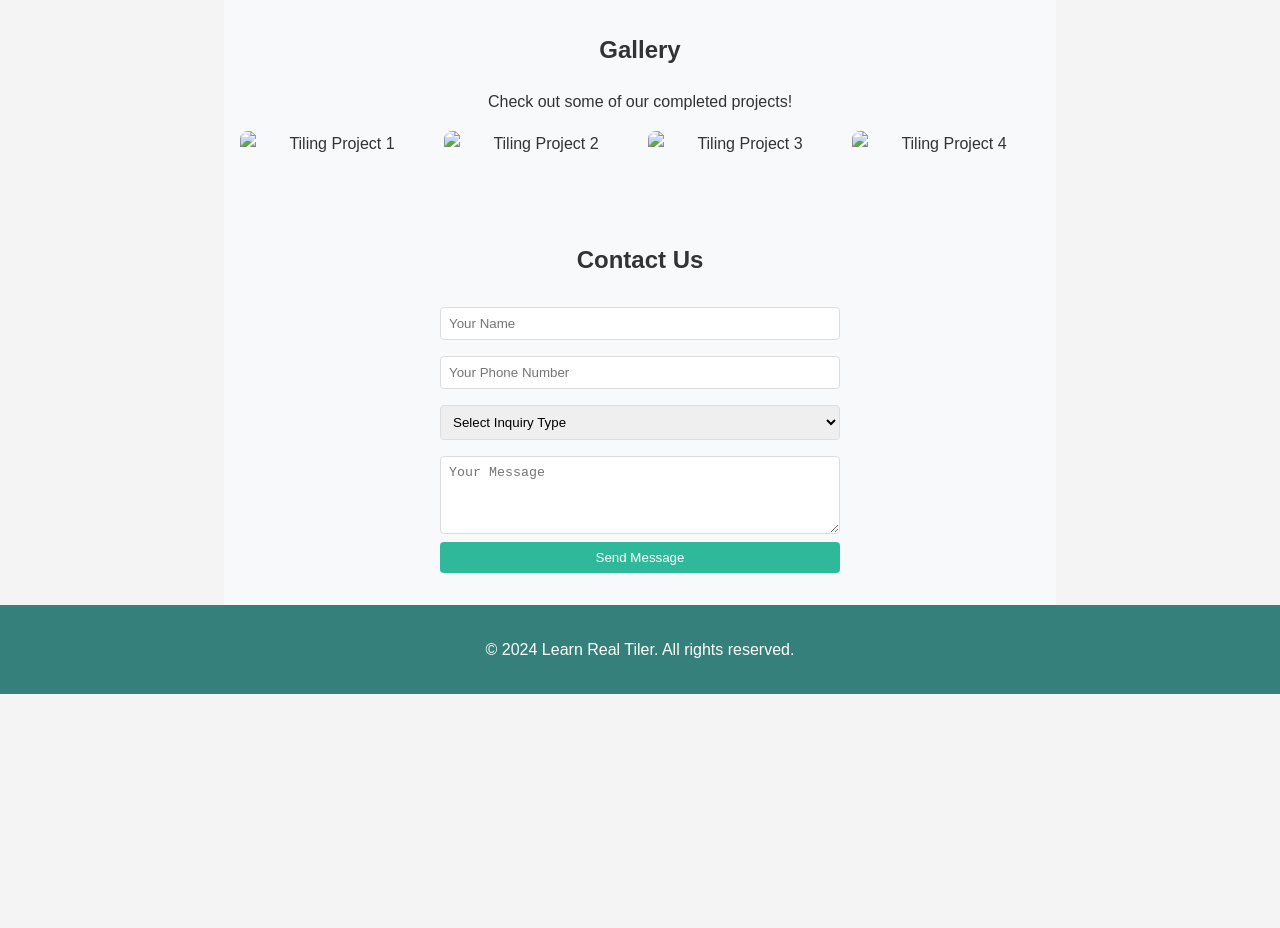
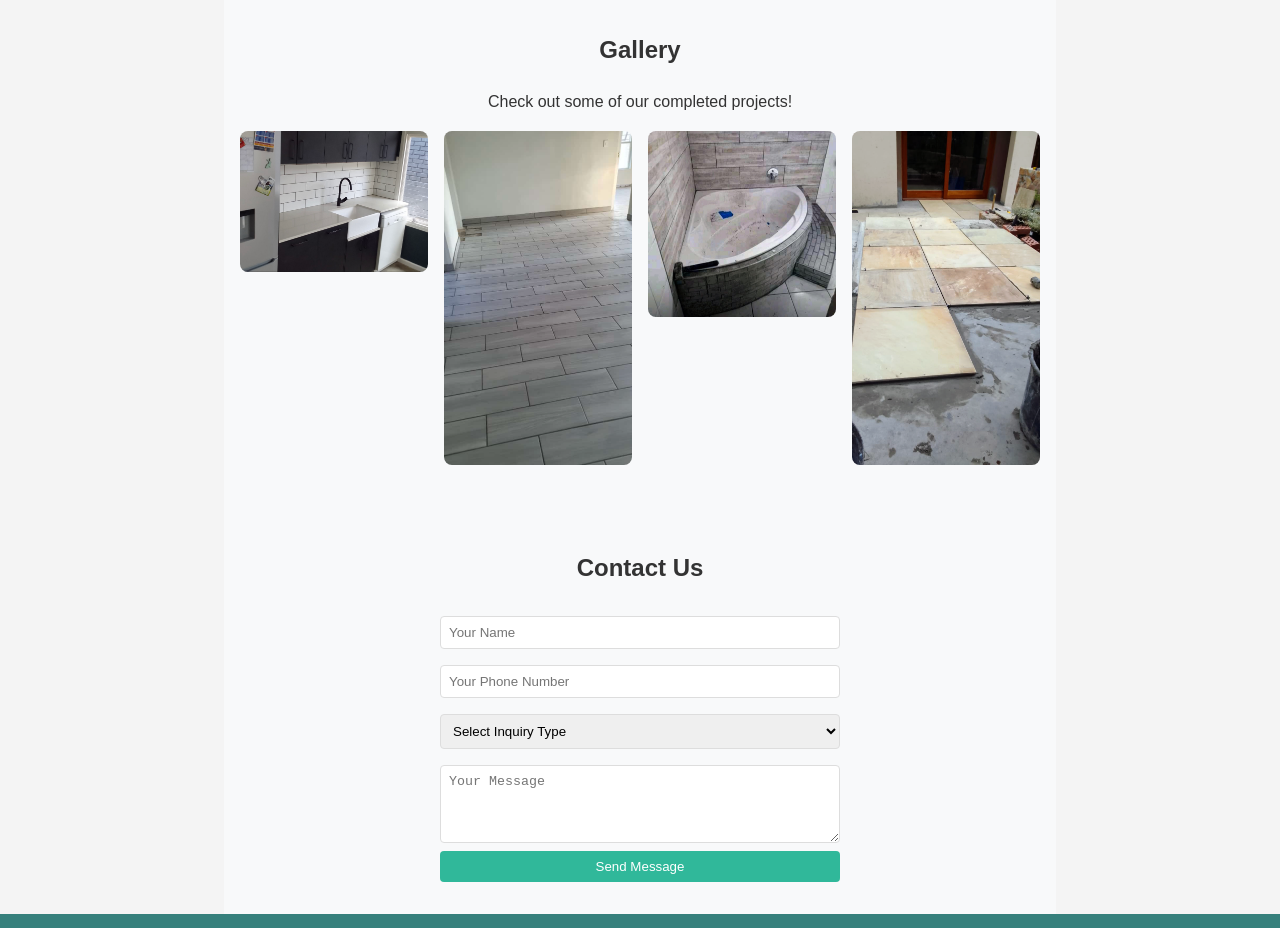
Before and after one commit to najmajinow/learnrealtiler, a plain HTML site: page index.html in a window 1280 px wide. Shown: the part 940-1868 px from the top of the page. Before the commit the page ends 1634 px from the top, so only its background shows below. Drawn offline with Linux system fonts and the light colour scheme.

Commit message:
Add files via upload

```diff
--- a/index.html
+++ b/index.html
@@ -73,10 +73,10 @@
         <h2>Gallery</h2>
         <p>Check out some of our completed projects!</p>
         <div class="gallery-grid">
-            <img src="image1.jpg" alt="Tiling Project 1">
-            <img src="image2.jpg" alt="Tiling Project 2">
-            <img src="image3.jpg" alt="Tiling Project 3">
-            <img src="image4.jpg" alt="Tiling Project 4">
+            <img src="https://raw.githubusercontent.com/najmajinow/learnrealTiler/refs/heads/main/wall%20tiling.jpg" alt="wall tiling">
+            <img src="https://raw.githubusercontent.com/najmajinow/learnrealTiler/refs/heads/main/floor%20tiling.PNG" alt="floor tiling">
+            <img src="https://raw.githubusercontent.com/najmajinow/learnrealTiler/refs/heads/main/bathroom%20tiling.jpg" alt="bathroom tiling">
+            <img src="https://raw.githubusercontent.com/najmajinow/learnrealTiler/refs/heads/main/tile%20repair.PNG" alt="Tile repair">
         </div>
     </section>
 
```
